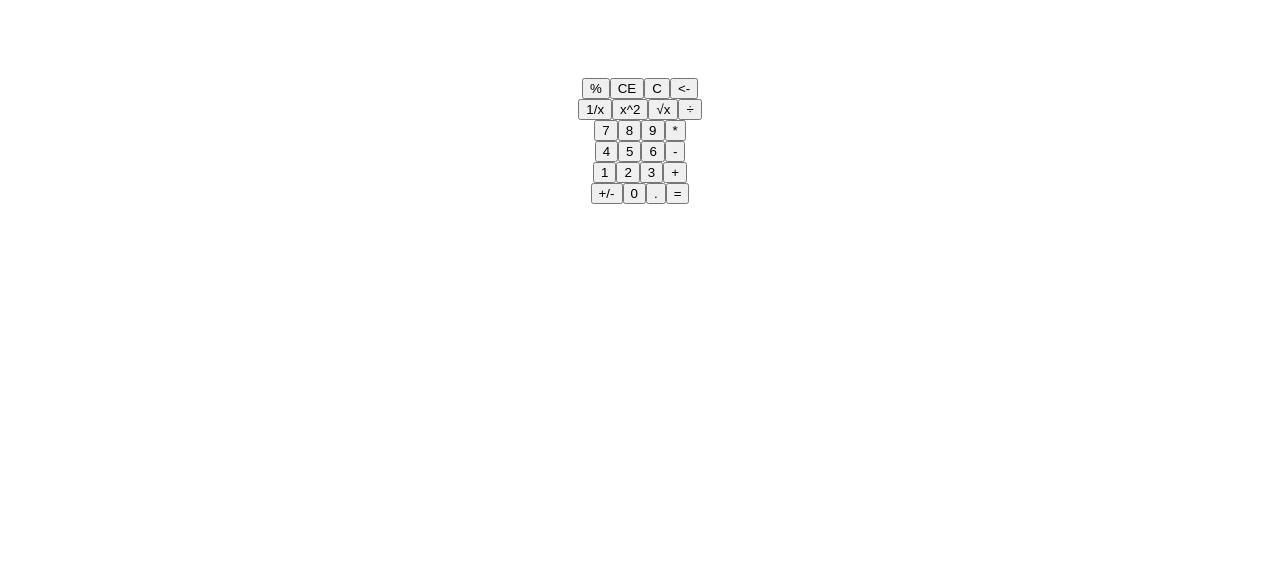
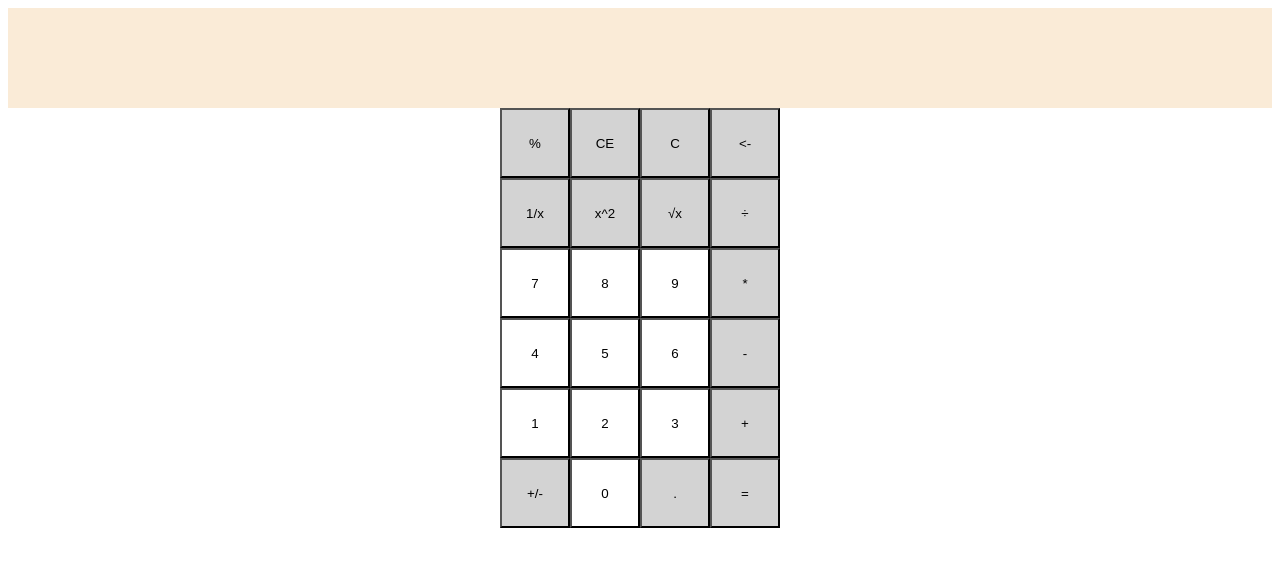
Before and after one commit to Jeffkimerson/calculator, a plain HTML site: page index.html in a window 1280 px wide. Drawn offline with Linux system fonts and the light colour scheme.

Commit message:
Style changes

```diff
--- a/style.css
+++ b/style.css
@@ -13,5 +13,18 @@ body {
 }
 
 .display {
+    height: 100px;
+    text-align: center;
+    margin: auto;
+    background-color: antiquewhite;
+}
+
+button {
     height: 70px;
+    width: 70px;
+    background-color: lightgray;
 }
+
+.number {
+    background-color: white;
+}
```
